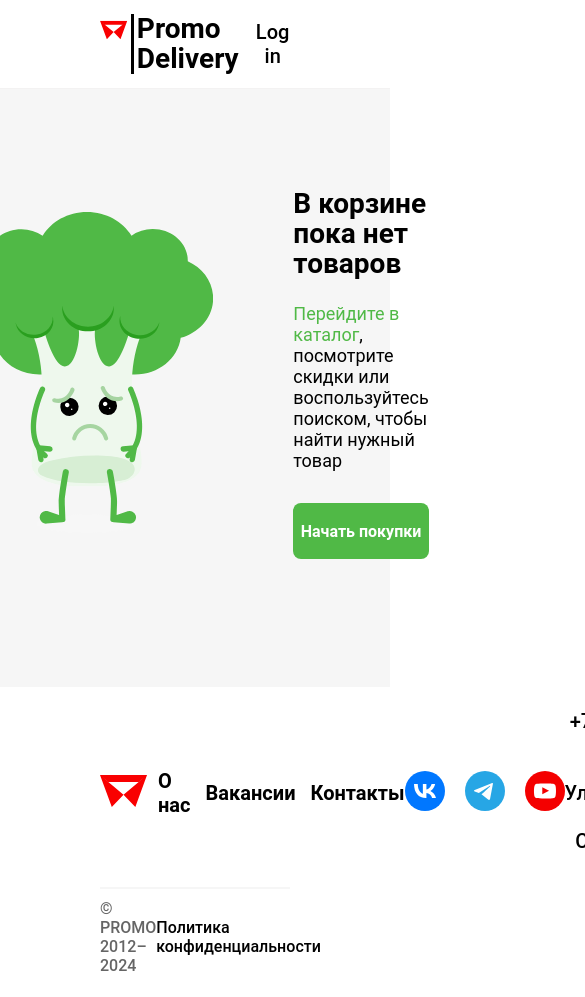
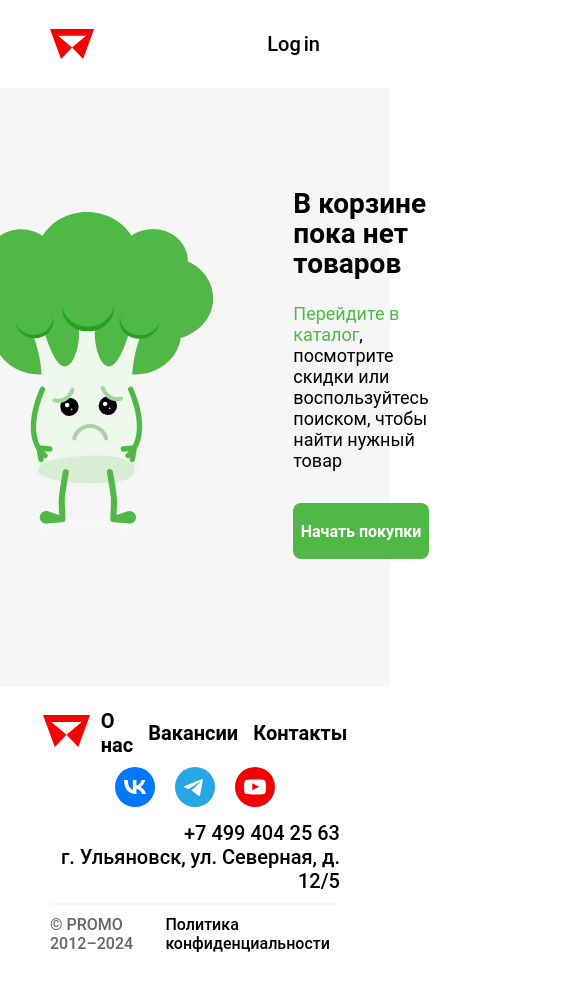
Before and after one commit to DmitrijKl/PromoProjectDiplom, a React (Vite) app: page /cart in a window 390 px wide. Shown: the top 997 px of the page, 585 px wide, since content can reach past the window. After the commit the page ends 975 px from the top, so only its background shows below. Built offline with nearby package versions, Linux system fonts and the light colour scheme.

Commit message:
added adaptation changes

```diff
--- a/src/Scss/app.scss
+++ b/src/Scss/app.scss
@@ -6,4 +6,7 @@ body {
 }
 .container {
   padding: 0 100px;
+  @media (max-width: 1396px) {
+    padding: 0 50px;
+  }
 }
--- a/src/components/footer/footer.module.scss
+++ b/src/components/footer/footer.module.scss
@@ -25,6 +25,8 @@
   .footerSectionOne {
     display: flex;
     align-items: center;
+    flex-wrap: wrap;
+    gap: 10px;
     justify-content: space-between;
     padding-bottom: 10px;
     border-bottom: 2px solid #f6f6f6;
@@ -68,3 +70,19 @@
     }
   }
 }
+
+@media (max-width: 1396px) {
+  .footer {
+    padding: 22px 50px;
+  }
+}
+@media (max-width: 923px) {
+  .footerContacts {
+    width: 100%;
+  }
+}
+@media (max-width: 597px) {
+  .footerSectionOne {
+    justify-content: center !important;
+  }
+}
--- a/src/components/header/header.module.scss
+++ b/src/components/header/header.module.scss
@@ -14,6 +14,7 @@ header {
   border-bottom: 1px solid #f3f2f2;
   background-color: #fff;
   height: 89px;
+  flex-wrap: wrap;
   .cartAuthContainer {
     display: flex;
     align-items: center;
@@ -93,3 +94,16 @@ header {
     font-weight: bold;
   }
 }
+
+@media (max-width: 1396px) {
+  .header {
+    padding: 22px 50px;
+  }
+}
+@media (max-width: 1112px) {
+  .logo {
+    h2 {
+      display: none;
+    }
+  }
+}
--- a/src/components/jobBanner/JobBanner.module.scss
+++ b/src/components/jobBanner/JobBanner.module.scss
@@ -1,6 +1,8 @@
 .jobBanner {
   display: flex;
   align-items: center;
+  flex-wrap: wrap;
+  gap: 20px;
   justify-content: space-around;
   margin-top: 60px;
   box-shadow: rgba(0, 0, 0, 0.05) 0px 4px 18px;
@@ -42,3 +44,10 @@
     object-fit: cover;
   }
 }
+
+@media (max-width: 1285px) {
+  .jobBanner {
+    padding: 30px 10px 20px 10px;
+    gap: 30px;
+  }
+}
--- a/src/components/products/Product.module.scss
+++ b/src/components/products/Product.module.scss
@@ -1,5 +1,5 @@
 .cardProduct {
-  width: 280px;
+  max-width: 370px;
   min-height: 371px;
   padding: 16px;
   background-color: #fff;
--- a/src/components/products/Products.module.scss
+++ b/src/components/products/Products.module.scss
@@ -12,8 +12,8 @@
 .items {
   display: grid;
   grid-template-columns: repeat(auto-fill, minmax(280px, 1fr));
-  grid-column-gap: 11px;
-  grid-row-gap: 11px;
+  grid-column-gap: 25px;
+  grid-row-gap: 20px;
   justify-items: center;
   .pageEmpty {
     grid-column-start: 1;
--- a/src/components/products/Products.tsx
+++ b/src/components/products/Products.tsx
@@ -16,7 +16,7 @@ import { setInitialFilter } from "../../Redux/filterSlice/filterSlice";
 
 const Products: React.FC = () => {
   const dispatch = useAppDispatch();
-  const { getAccessTokenSilently } = useAuth0();
+  const { getAccessTokenSilently, isLoading } = useAuth0();
   const navigate = useNavigate();
   const isMounted = useRef<boolean>(false);
 
--- a/src/components/sceletonProduct/SceletonProduct.tsx
+++ b/src/components/sceletonProduct/SceletonProduct.tsx
@@ -4,13 +4,13 @@ import ContentLoader from "react-content-loader";
 const SceletonProduct: React.FC = () => (
   <ContentLoader
     speed={2}
-    width={290}
+    width={300}
     height={433}
-    viewBox="0 0 290 434"
+    viewBox="0 0 300 434"
     backgroundColor="#dad7d7"
     foregroundColor="#ecebeb"
   >
-    <rect x="0" y="0" rx="8" ry="8" width="280" height="434" />
+    <rect x="0" y="0" rx="8" ry="8" width="300" height="434" />
   </ContentLoader>
 );
 
--- a/src/components/searchInput/SeatchInput.module.scss
+++ b/src/components/searchInput/SeatchInput.module.scss
@@ -47,3 +47,11 @@
     width: 400px;
   }
 }
+
+@media (max-width: 1269px) {
+  .root {
+    input {
+      width: 250px;
+    }
+  }
+}
--- a/src/components/swiper/SwiperSlider.tsx
+++ b/src/components/swiper/SwiperSlider.tsx
@@ -19,7 +19,7 @@ const SwiperSlider: React.FC = () => {
     <Swiper
       modules={[Navigation, Pagination, Scrollbar, A11y]}
       spaceBetween={10}
-      slidesPerView={3}
+      slidesPerView={"auto"}
       navigation={{
         prevEl: `.prevSlide`,
         nextEl: ".nextSlide",
```
